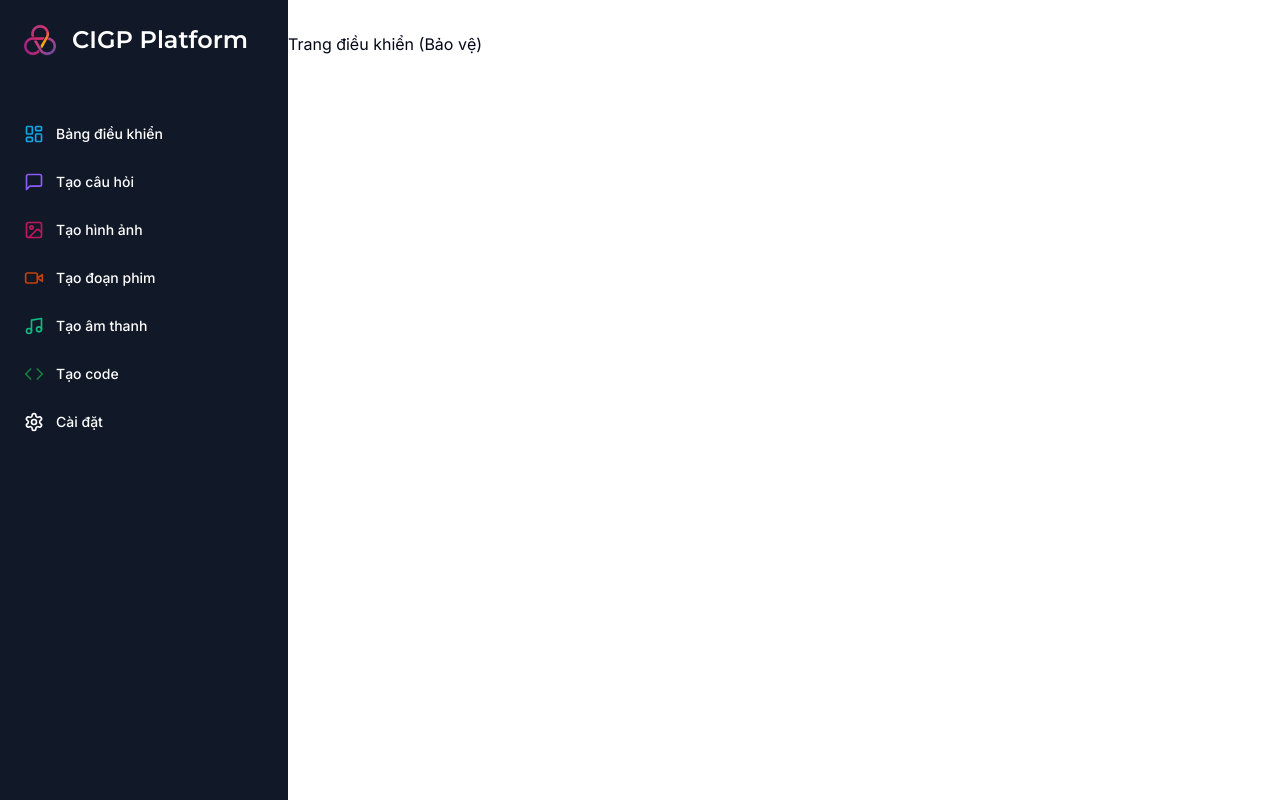
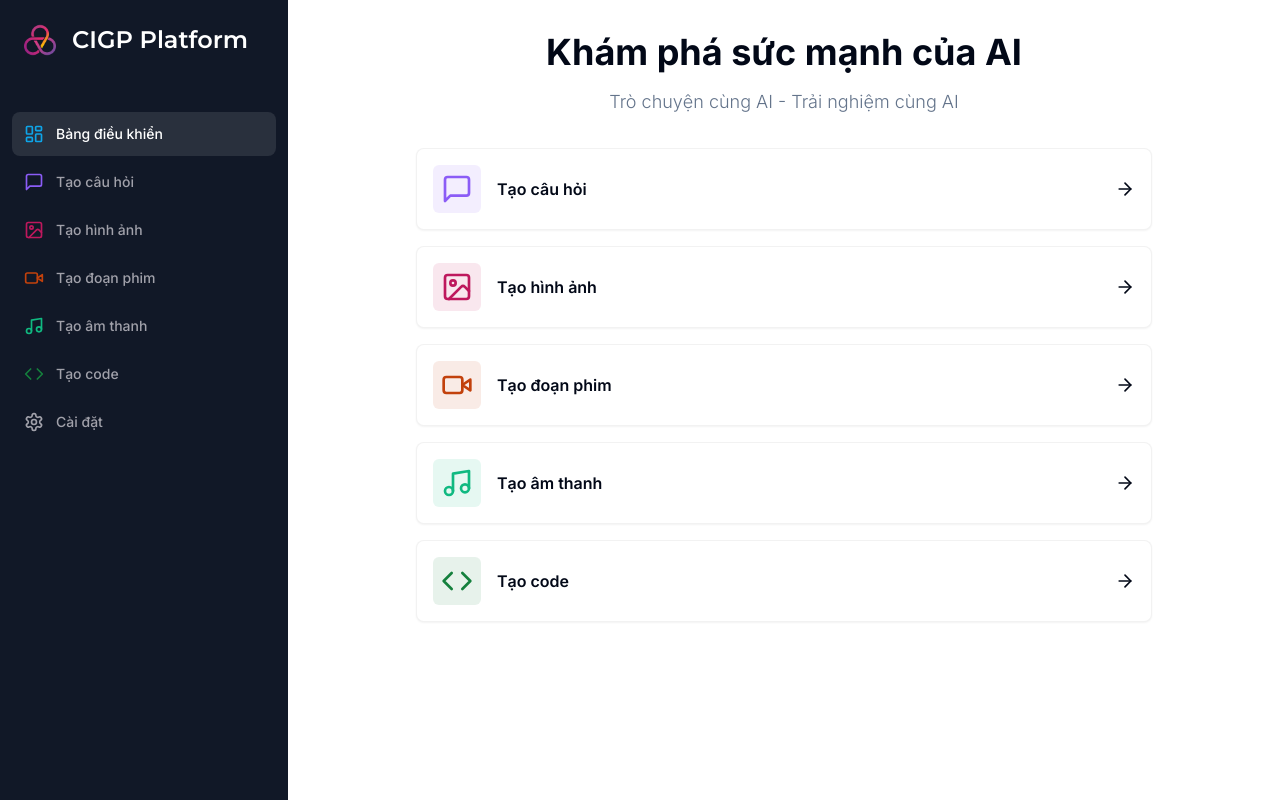
Before and after one commit to TreNgheDiCode/next13-ai-saas-platform, a Next.js app: page /dashboard in a window 1280 px wide. Built offline with nearby package versions, Linux system fonts and the light colour scheme.

Commit message:
Dashboard

```diff
--- a/app/(dashboard)/(routes)/dashboard/page.tsx
+++ b/app/(dashboard)/(routes)/dashboard/page.tsx
@@ -1,9 +1,80 @@
-import { UserButton } from "@clerk/nextjs";
+"use client";
+
+import { Card } from "@/components/ui/card";
+import { cn } from "@/lib/utils";
+import { ArrowRight, Code, ImageIcon, MessageSquare, Music, Video } from "lucide-react";
+import { useRouter } from "next/navigation";
+
+const tools = [
+  {
+    label: "Tạo câu hỏi",
+    icon: MessageSquare,
+    color: "text-violet-500",
+    bgColor: "bg-violet-500/10",
+    href: "/question"
+  },
+  {
+    label: "Tạo hình ảnh",
+    icon: ImageIcon,
+    color: "text-pink-700",
+    bgColor: "bg-pink-700/10",
+    href: "/image"
+  },
+  {
+    label: "Tạo đoạn phim",
+    icon: Video,
+    color: "text-orange-700",
+    bgColor: "bg-orange-700/10",
+    href: "/video"
+  },
+  {
+    label: "Tạo âm thanh",
+    icon: Music,
+    color: "text-emerald-500",
+    bgColor: "bg-emerald-500/10",
+    href: "/music"
+  },
+  {
+    label: "Tạo code",
+    icon: Code,
+    color: "text-green-700",
+    bgColor: "bg-green-700/10",
+    href: "/code"
+  }
+]
 
 const DashboardPage = () => {
+  const router = useRouter();
+
   return (
     <div>
-      <p>Trang điều khiển (Bảo vệ)</p>
+      <div className="mb-8 space-y-4">
+        <h2 className="text-2xl md:text-4xl font-bold text-center">
+          Khám phá sức mạnh của AI
+        </h2>
+        <p className="text-muted-foreground font-light text-sm md:text-lg text-center">
+          Trò chuyện cùng AI - Trải nghiệm cùng AI
+        </p>
+      </div>
+      <div className="px-4 md:px-20 lg:px-32 space-y-4">
+        {tools.map((tool) => (
+          <Card
+          onClick={() => router.push(tool.href)}
+            key={tool.href}
+            className="p-4 border-black/5 flex items-center justify-between hover:shadow-md transition cursor-pointer"
+          >
+            <div className="flex items-center gap-x-4">
+              <div className={cn("p-2 w-fit rounded-md", tool.bgColor)}>
+                <tool.icon className={cn("w-8 h-8", tool.color)} />
+              </div>
+              <div className="font-semibold">
+                {tool.label}
+              </div>
+            </div>
+            <ArrowRight className="w-5 h-5"/>
+          </Card>
+        ))}
+      </div>
     </div>
   )
 }
--- a/components/mobile-sidebar.tsx
+++ b/components/mobile-sidebar.tsx
@@ -4,8 +4,19 @@
 import { Button } from "./ui/button";
 import { Sheet, SheetContent, SheetTrigger } from "./ui/sheet";
 import Sidebar from "./sidebar";
+import { useEffect, useState } from "react";
 
 const MobileSidebar = () => {
+    const [isMounted, setIsMounted] = useState(false);
+
+    useEffect(() => {
+        setIsMounted(true);
+    }, []);
+
+    if (!isMounted) {
+        return null;
+    }
+
     return (
         <Sheet>
             <SheetTrigger>
--- a/components/sidebar.tsx
+++ b/components/sidebar.tsx
@@ -6,6 +6,7 @@
 import { Montserrat } from "next/font/google";
 import Image from "next/image";
 import Link from "next/link";
+import { usePathname } from "next/navigation";
 
 const montserrat = Montserrat({ weight: "600", subsets: ["latin"] })
 
@@ -54,6 +55,7 @@
 ]
 
 const Sidebar = () => {
+	const pathName = usePathname();
 	return (
 		<div className="space-y-4 py-4 flex flex-col h-full bg-[#111827] text-white">
 			<div className="px-3 py-2 flex-1">
@@ -67,7 +69,9 @@
 				</Link>
 				<div className="space-y-1">
 					{routes.map((route) => (
-						<Link href={route.href} key={route.href} className="text-sm group flex p-3 w-full justify-start font-medium cursor-pointer hover:text-white hover:bg-white/10 rounded-lg transition">
+						<Link href={route.href} key={route.href} className={cn("text-sm group flex p-3 w-full justify-start font-medium cursor-pointer hover:text-white hover:bg-white/10 rounded-lg transition",
+						pathName == route.href ? "text-white bg-white/10" : "text-zinc-400"
+						)}>
 							<div className="flex items-center flex-1">
 								<route.icon className={cn("h-5 w-5 mr-3", route.color)}/>
 								{route.label}
--- /dev/null
+++ b/components/ui/card.tsx
@@ -0,0 +1,79 @@
+import * as React from "react"
+
+import { cn } from "@/lib/utils"
+
+const Card = React.forwardRef<
+  HTMLDivElement,
+  React.HTMLAttributes<HTMLDivElement>
+>(({ className, ...props }, ref) => (
+  <div
+    ref={ref}
+    className={cn(
+      "rounded-lg border bg-card text-card-foreground shadow-sm",
+      className
+    )}
+    {...props}
+  />
+))
+Card.displayName = "Card"
+
+const CardHeader = React.forwardRef<
+  HTMLDivElement,
+  React.HTMLAttributes<HTMLDivElement>
+>(({ className, ...props }, ref) => (
+  <div
+    ref={ref}
+    className={cn("flex flex-col space-y-1.5 p-6", className)}
+    {...props}
+  />
+))
+CardHeader.displayName = "CardHeader"
+
+const CardTitle = React.forwardRef<
+  HTMLParagraphElement,
+  React.HTMLAttributes<HTMLHeadingElement>
+>(({ className, ...props }, ref) => (
+  <h3
+    ref={ref}
+    className={cn(
+      "text-2xl font-semibold leading-none tracking-tight",
+      className
+    )}
+    {...props}
+  />
+))
+CardTitle.displayName = "CardTitle"
+
+const CardDescription = React.forwardRef<
+  HTMLParagraphElement,
+  React.HTMLAttributes<HTMLParagraphElement>
+>(({ className, ...props }, ref) => (
+  <p
+    ref={ref}
+    className={cn("text-sm text-muted-foreground", className)}
+    {...props}
+  />
+))
+CardDescription.displayName = "CardDescription"
+
+const CardContent = React.forwardRef<
+  HTMLDivElement,
+  React.HTMLAttributes<HTMLDivElement>
+>(({ className, ...props }, ref) => (
+  <div ref={ref} className={cn("p-6 pt-0", className)} {...props} />
+))
+CardContent.displayName = "CardContent"
+
+const CardFooter = React.forwardRef<
+  HTMLDivElement,
+  React.HTMLAttributes<HTMLDivElement>
+>(({ className, ...props }, ref) => (
+  <div
+    ref={ref}
+    className={cn(" flex items-center p-6 pt-0", className)}
+    {...props}
+  />
+))
+CardFooter.displayName = "CardFooter"
+
+export { Card, CardHeader, CardFooter, CardTitle, CardDescription, CardContent }
```
Lines whose indentation alone changed are shown as unchanged.
